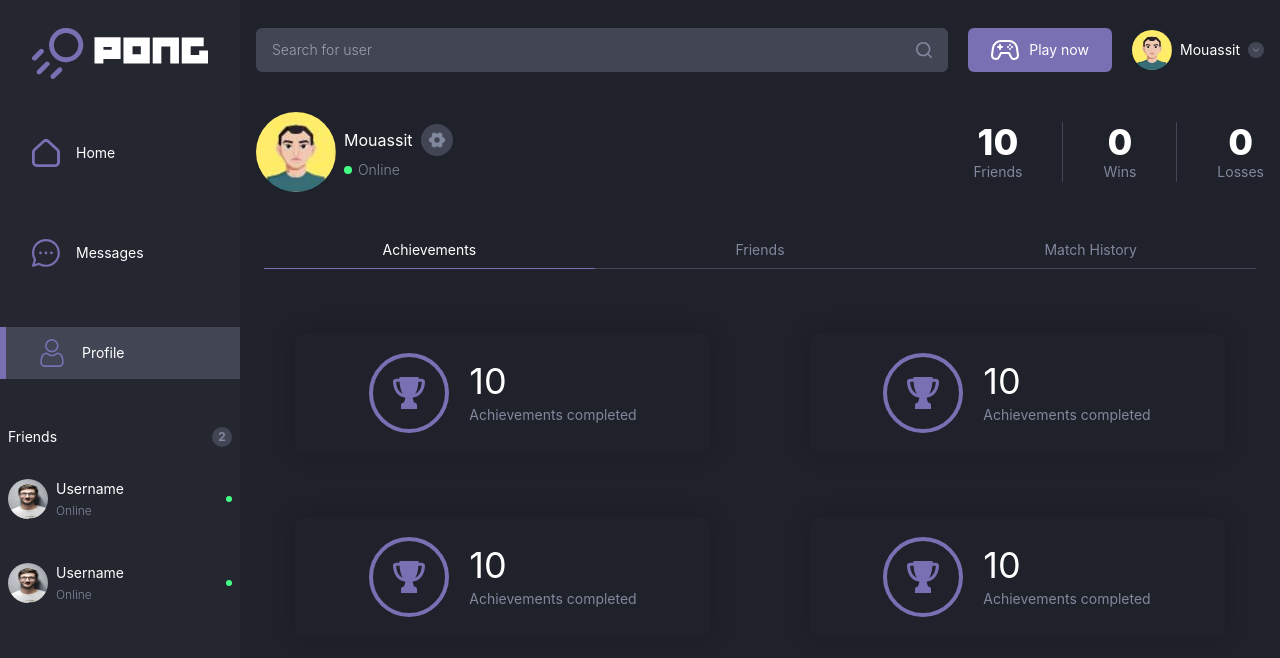
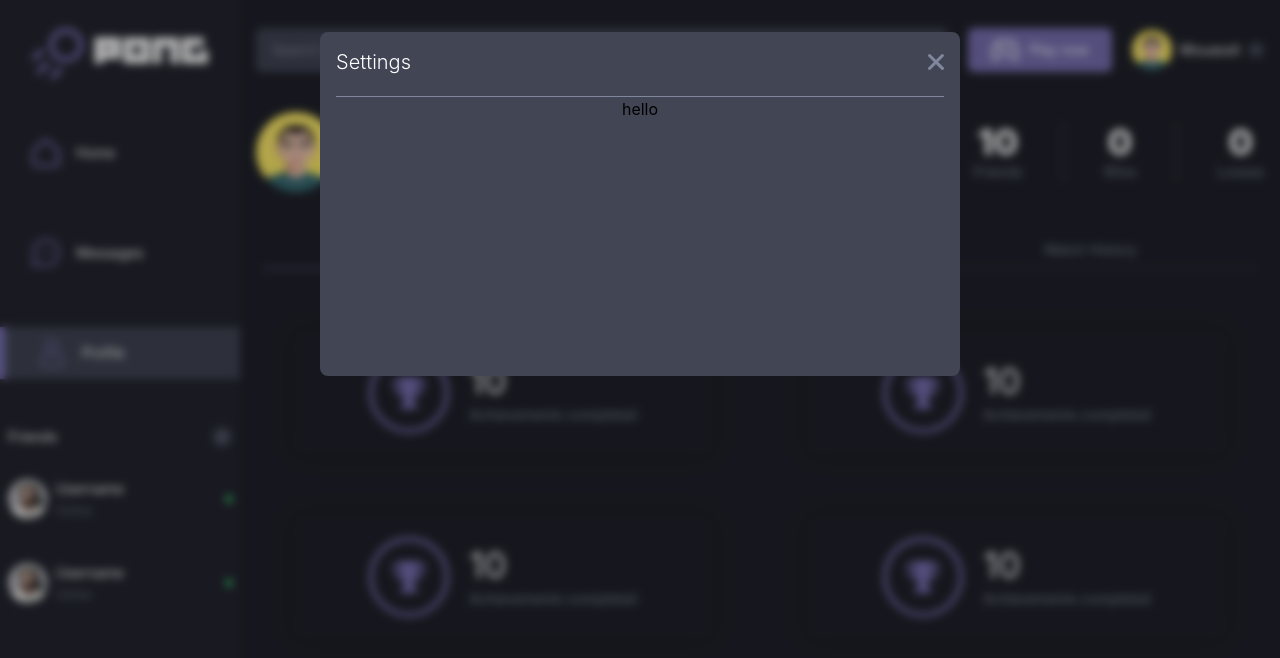
Before and after one commit to hnaji-el/pong-game, a React (Create React App) app: page /Profile in a window 1280 px wide. Shown: the top 658 px of the page. Built offline with nearby package versions, Linux system fonts and the light colour scheme.

Commit message:
add modal

```diff
--- a/src/Components/Dropdown.tsx
+++ b/src/Components/Dropdown.tsx
@@ -1,10 +1,17 @@
-import React, { createContext, useState, useContext, useRef, useEffect } from "react";
+import React, {
+  createContext,
+  useState,
+  useContext,
+  useRef,
+  useEffect,
+} from "react";
 import { firstLetterCapital } from "../helpers";
-import { ArrowDownIcon,ArrowUpIcon } from "./Icons";
+import { ArrowDownIcon, ArrowUpIcon } from "./Icons";
 
 interface PropsDropdown {
   children?: JSX.Element | JSX.Element[] | string;
   edit?: string;
+  onClick?: () => void;
 }
 
 interface PropsDropdownBtn {
@@ -26,20 +33,26 @@ export const DisplayContext = createContext<TypeContext>({
 
 export function Dropdown({ children }: PropsDropdown) {
   const [dropdown, setDropdown] = useState<boolean>(false);
-  const refDropDown = useRef<any>(null)
+  const refDropDown = useRef<HTMLDivElement>(null);
 
   useEffect(() => {
-    document.addEventListener("mousedown", (e) => {
-      if (refDropDown.current && dropdown && !refDropDown.current.contains(e.target))
-        setDropdown(false)
-    })
-  },[dropdown])
+    document.addEventListener("click", (e) => {
+      if (
+        refDropDown.current &&
+        dropdown &&
+        !refDropDown.current.contains(e.target as HTMLDivElement)
+      )
+        setDropdown(false);
+    });
+  }, [dropdown]);
 
   return (
     <DisplayContext.Provider
       value={{ dropdown: dropdown, setDropdown: setDropdown }}
     >
-      <div className="relative text-primaryText text-sm" ref={refDropDown}>{children}</div>
+      <div className="relative text-primaryText text-sm" ref={refDropDown}>
+        {children}
+      </div>
     </DisplayContext.Provider>
   );
 }
@@ -91,18 +104,26 @@ export function DropdownList({ children }: PropsDropdown) {
   let changeStateDropdown = useContext(DisplayContext);
 
   if (changeStateDropdown.dropdown)
-  return (
-    <div className="absolute top-12 rounded-md bg-body shadow right-0 w-36 flex flex-col py-5 gap-2">
-      {children}
-    </div>
+    return (
+      <div className="absolute top-12 rounded-md bg-body shadow right-0 w-36 flex flex-col py-5 gap-2">
+        {children}
+      </div>
     );
 
-  return null
+  return null;
 }
 
-export function DropdownItem({ children }: PropsDropdown) {
+export function DropdownItem({ children,onClick }: PropsDropdown) {
+  let changeStateDropdown = useContext(DisplayContext);
   return (
-    <button className="flex gap-2 hover:bg-backgroundHover items-center justify-center p-2">
+    <button
+      className="flex gap-2 hover:bg-backgroundHover items-center justify-center p-2"
+      onClick={() => {
+        if(onClick)
+          onClick();
+        changeStateDropdown.setDropdown(false);
+      }}
+    >
       {children}
     </button>
   );
--- a/src/Components/Icons.tsx
+++ b/src/Components/Icons.tsx
@@ -497,7 +497,7 @@ export function SettingsNavIcon(props: typeProps) {
       className={props.edit}
     >
       <defs>
-        <clipPath id="clip-path">
+        <clipPath id="clip_path">
           <rect
             id="Rectangle_46"
             data-name="Rectangle 46"
@@ -518,7 +518,7 @@ export function SettingsNavIcon(props: typeProps) {
               <g
                 id="Group_361"
                 data-name="Group 361"
-                clipPath="url(#clip-path)"
+                clipPath="url(#clip_path)"
               >
                 <g id="g121" transform="translate(0 -0.152)">
                   <g id="g127">
--- /dev/null
+++ b/src/Components/Modals/Modals.tsx
@@ -0,0 +1,45 @@
+import React from "react";
+import { CloseIcon } from "../Icons";
+
+interface Props {
+  children: JSX.Element | JSX.Element[] | string;
+  close?: React.Dispatch<React.SetStateAction<boolean>>;
+  edit?: string;
+}
+
+export function Modal({ children, edit }: Props) {
+  return (
+    <div
+      className="absolute left-0 top-0 flex justify-center items-center lg:items-start bg-black/30 w-full h-full backdrop-blur-sm z-[999]"
+    >
+      <div
+        className={`bg-shape mt-0 lg:mt-8 rounded-lg flex flex-col pt-4 px-4 ${edit}`}
+      >
+        {children}
+      </div>
+    </div>
+  );
+}
+
+export function ModalHeader({ children, edit, close }: Props) {
+  return (
+    <div
+      className={`flex items-center w-full justify-between border-secondaryText pb-5 ${edit}`}
+      style={{ borderBottom: "1px solid #81879C" }}
+    >
+      <div className="text-primaryText text-xl font-light">{children}</div>
+      <button
+        className="w-4 h-4 rounded-full"
+        onClick={() => {
+          if (close) close(true);
+        }}
+      >
+        <CloseIcon edit="w-full h-full fill-secondaryText" />
+      </button>
+    </div>
+  );
+}
+
+export function ModalBody({ children, edit }: Props) {
+  return <div className={`flex h-full ${edit}`}>{children}</div>;
+}
--- a/src/Components/Navigation/NavBar.tsx
+++ b/src/Components/Navigation/NavBar.tsx
@@ -39,7 +39,11 @@ export default function NavBar() {
             arrow={true}
           />
           <DropdownList>
-            <DropdownItem>
+            <DropdownItem
+              onClick={() => {
+                console.log(5);
+              }}
+            >
               <SettingsNavIcon edit="w-5 h-5 fill-primaryText" />
               <span>Settings</span>
             </DropdownItem>
--- a/src/Components/Navigation/Navigation.tsx
+++ b/src/Components/Navigation/Navigation.tsx
@@ -1,12 +1,19 @@
 import React from "react";
 import NavBar from "./NavBar";
 import SideBar from "./SideBar";
+import { Modal, ModalBody, ModalHeader } from "../Modals/Modals";
 
 export default function Navigation() {
   return (
     <>
       <NavBar />
       <SideBar />
+      <Modal edit="w-[90%] h-[34rem] lg:w-[40rem] lg:h-[21.5rem]">
+        <ModalHeader>Settings</ModalHeader>
+        <ModalBody edit="justify-center">
+          hello
+        </ModalBody>
+      </Modal>
     </>
   );
 }
```
